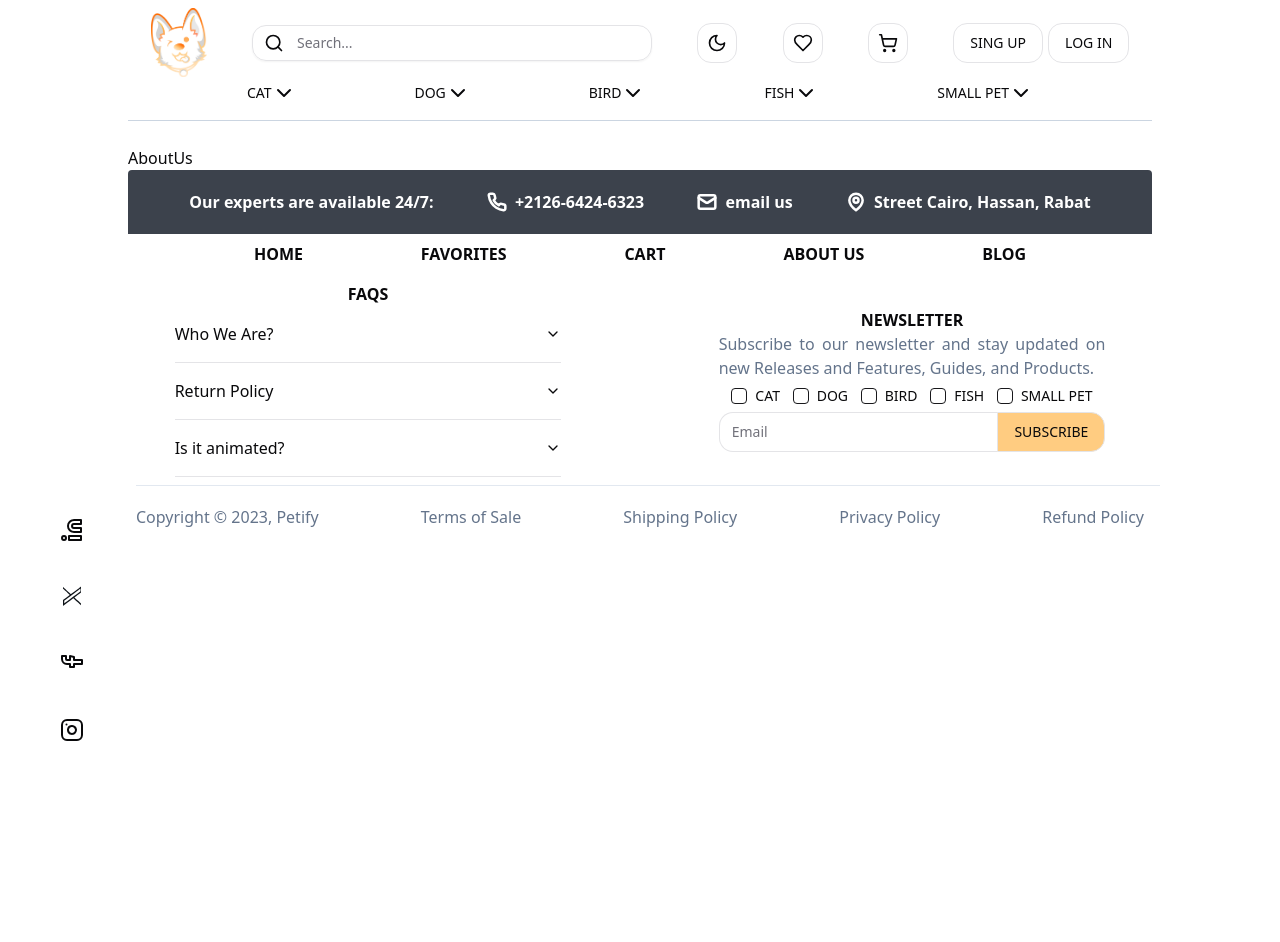
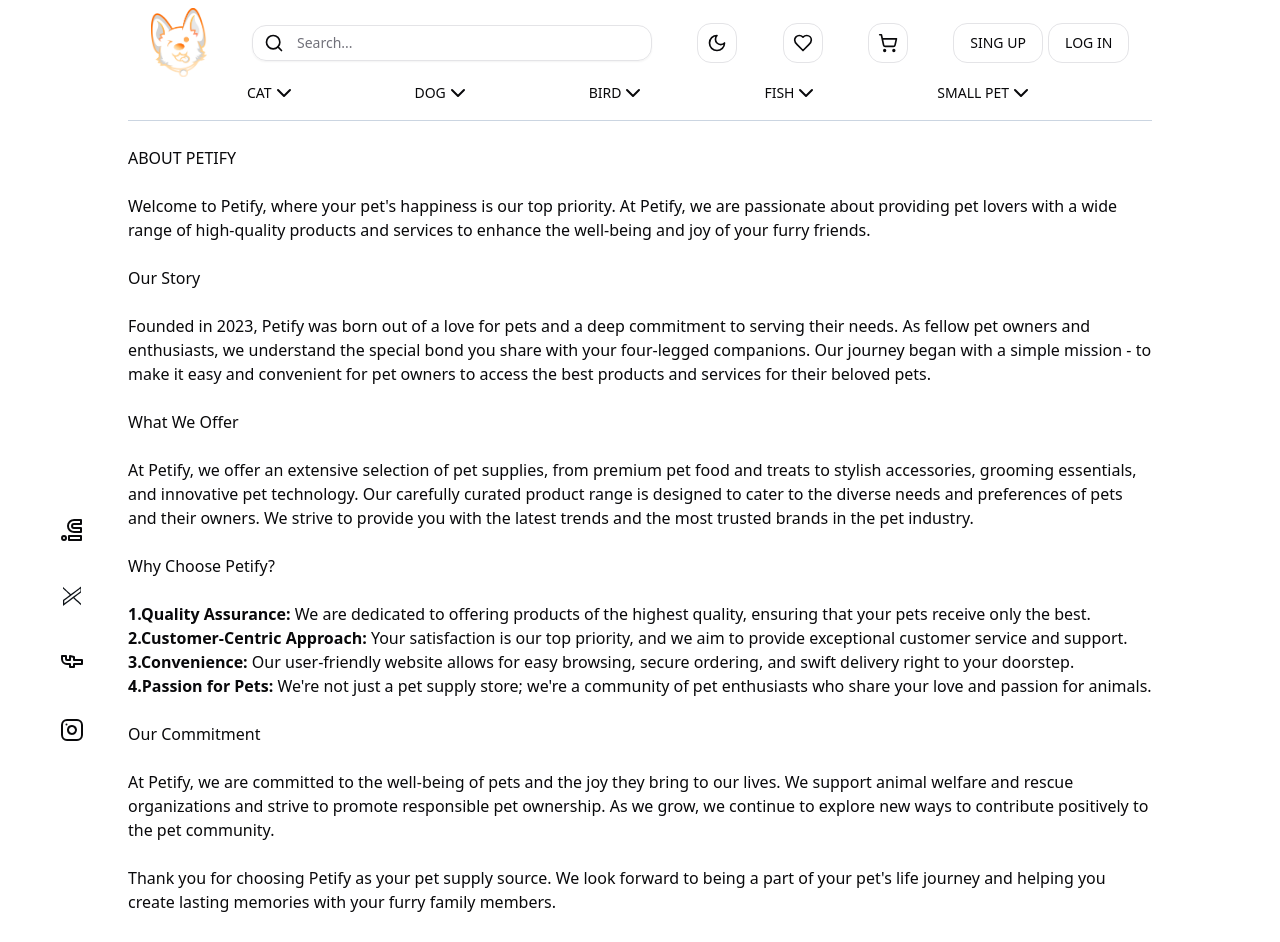
Before and after one commit to ETTARNI-med/Petify, a React (Vite) app in the folder Frontend/: page /AboutUs in a window 1280 px wide. Shown: the top 942 px of the page. Before the commit the page ends 800 px from the top, so only its background shows below. Built offline with nearby package versions, Linux system fonts and the light colour scheme.

Commit message:
Add shipping and about us pages

```diff
--- a/Frontend/src/components/Pages/AboutUs.tsx
+++ b/Frontend/src/components/Pages/AboutUs.tsx
@@ -1,7 +1,30 @@
+import { Separator } from '@radix-ui/react-dropdown-menu'
 import React from 'react'
 
 export default function AboutUs() {
   return (
-    <div>AboutUs</div>
+
+  <>
+  <h1>ABOUT PETIFY</h1><br />
+    <Separator/>
+    <p>Welcome to Petify, where your pet's happiness is our top priority. At Petify, we are passionate about providing pet lovers with a wide range of high-quality products and services to enhance the well-being and joy of your furry friends.</p>
+    <br />
+    <h1>Our Story</h1><br />
+    <p>Founded in 2023, Petify was born out of a love for pets and a deep commitment to serving their needs. As fellow pet owners and enthusiasts, we understand the special bond you share with your four-legged companions. Our journey began with a simple mission - to make it easy and convenient for pet owners to access the best products and services for their beloved pets.</p><br />
+    <h1>What We Offer</h1><br />
+    <p>At Petify, we offer an extensive selection of pet supplies, from premium pet food and treats to stylish accessories, grooming essentials, and innovative pet technology. Our carefully curated product range is designed to cater to the diverse needs and preferences of pets and their owners. We strive to provide you with the latest trends and the most trusted brands in the pet industry.</p><br />
+    <h1>Why Choose Petify?</h1><br />
+    <p><b>1.Quality Assurance:</b> We are dedicated to offering products of the highest quality, ensuring that your pets receive only the best.</p>
+    <p><b>2.Customer-Centric Approach:</b>  Your satisfaction is our top priority, and we aim to provide exceptional customer service and support.</p>
+    <p><b>3.Convenience: </b> Our user-friendly website allows for easy browsing, secure ordering, and swift delivery right to your doorstep.</p>
+    <p><b>4.Passion for Pets: </b>  We're not just a pet supply store; we're a community of pet enthusiasts who share your love and passion for animals.</p>
+    <br />
+    <h1>Our Commitment</h1>
+    <br />
+    <p>At Petify, we are committed to the well-being of pets and the joy they bring to our lives. We support animal welfare and rescue organizations and strive to promote responsible pet ownership. As we grow, we continue to explore new ways to contribute positively to the pet community.</p><br />
+    <p>Thank you for choosing Petify as your pet supply source. We look forward to being a part of your pet's life journey and helping you create lasting memories with your furry family members.</p><br />
+    <p>If you have any questions or feedback, please don't hesitate to contact us. We'd love to hear from you.</p><br />
+    <p>Sincerely,</p><br />
+   </>
   )
 }
--- a/Frontend/src/components/Pages/PrivacyPolicy.tsx
+++ b/Frontend/src/components/Pages/PrivacyPolicy.tsx
@@ -3,7 +3,7 @@
 export default function PrivacyPolicy() {
   return (
     <div>
-      <h1>Privacy Policy for Petify</h1>
+      <h1 className='text-3xl text-black	border-b-2 border-black dark:text-white dark:border-white m-4 '>Privacy Policy for Petify</h1>
       <br />
       <br />
       <h3>Last Updated: 30/12/2023</h3>
@@ -25,6 +25,19 @@
 <br />
   <b>4.Communication:</b>  If you contact us via email or other communication channels, we may collect and store the content of your communication for customer support and record-keeping purposes.</p>
   <br />
+  <h3>How We Use Your Information</h3>
+  <br />
+  <p>We use your personal information for the following purposes:</p>
+  <br />
+  <table>
+  <ol start={1}>
+    <li>To fulfill orders and provide customer support.</li>
+    <li>To communicate with you about your account, orders, and updates.</li>
+    <li>To process payments securely and prevent fraud.</li>
+    <li>To customize your experience on our website and improve our services.</li>
+    <li>To comply with legal requirements and resolve disputes.</li>
+  </ol>
+  </table>
     </div>
   )
 }
--- a/Frontend/src/components/Pages/ShippingPolicy.tsx
+++ b/Frontend/src/components/Pages/ShippingPolicy.tsx
@@ -2,6 +2,9 @@
 
 export default function ShippingPolicy() {
   return (
-    <div>ShippingPolicy</div>
+    <div><h1>OUR SHIPPING POLICY</h1>
+    <br />
+    <p>At Petify, we prioritize ensuring a smooth and efficient shipping experience for our customers. Our standard shipping option typically takes [number of days] business days for delivery. Please note that delivery times may vary depending on your location. We also offer expedited shipping for those who need their orders to arrive more quickly. Shipping costs and delivery estimates are calculated at checkout, allowing you to choose the option that best suits your needs. For a more comprehensive understanding of our shipping methods, shipping costs, and estimated delivery times based on your location, please consult our detailed Shipping Policy. We recommend reviewing this policy for specific information on shipping to international destinations and any additional terms and conditions.</p><br />
+    </div>
   )
 }
```
